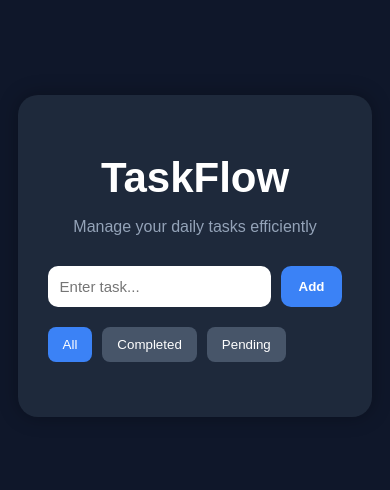
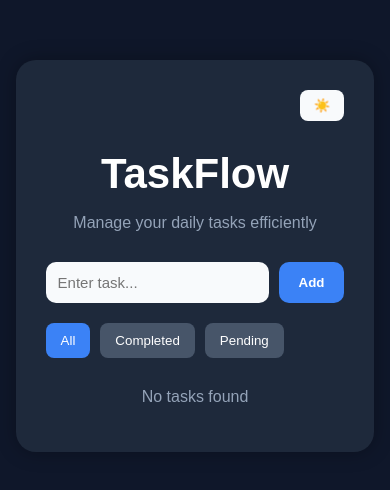
Before and after one commit to Meghana-Merla/TaskFlow, a React app in the folder frontend/: page / in a window 390 px wide. Shown: the part 186-676 px from the top of the page. Built offline with nearby package versions, Linux system fonts and the light colour scheme; the HTML template or start-up script is replaced by a standard one.

Commit message:
Enhanced UI with dark mode and responsive layout

```diff
--- a/frontend/src/App.jsx
+++ b/frontend/src/App.jsx
@@ -3,6 +3,7 @@ import { useState, useEffect } from "react"
 function App() {
 
   const [task, setTask] = useState("")
+  const [darkMode, setDarkMode] = useState(true)
   const [tasks, setTasks] = useState(() => {
 
     const savedTasks =
@@ -94,7 +95,9 @@ function App() {
     <div
       style={{
         minHeight: "100vh",
-        backgroundColor: "#0f172a",
+        backgroundColor: darkMode
+          ? "#0f172a"
+          : "#e2e8f0",
         display: "flex",
         justifyContent: "center",
         alignItems: "center",
@@ -105,18 +108,48 @@ function App() {
         style={{
           width: "100%",
           maxWidth: "500px",
-          backgroundColor: "#1e293b",
+          backgroundColor: darkMode
+            ? "#1e293b"
+            : "#ffffff",
           padding: "30px",
           borderRadius: "20px",
           boxShadow: "0 0 20px rgba(0,0,0,0.3)"
         }}
       >
+        <div
+          style={{
+            display: "flex",
+            justifyContent: "flex-end",
+            marginBottom: "10px"
+          }}
+        >
 
+          <button
+            onClick={() => setDarkMode(!darkMode)}
+            style={{
+              padding: "8px 14px",
+              border: "none",
+              borderRadius: "8px",
+              cursor: "pointer",
+              backgroundColor: darkMode
+                ? "#f8fafc"
+                : "#0f172a",
+              color: darkMode
+                ? "#0f172a"
+                : "white",
+              fontWeight: "bold"
+            }}
+          >
+            {darkMode ? "☀️" : "🌙"}
+          </button>
+
+        </div>
         <h1
           style={{
             textAlign: "center",
             fontSize: "42px",
-            marginBottom: "10px"
+            marginBottom: "10px",
+            color: darkMode ? "white" : "#0f172a"
           }}
         >
           TaskFlow
@@ -125,7 +158,9 @@ function App() {
         <p
           style={{
             textAlign: "center",
-            color: "#94a3b8",
+            color: darkMode
+              ? "#94a3b8"
+              : "#475569",
             marginBottom: "30px"
           }}
         >
@@ -136,7 +171,8 @@ function App() {
           style={{
             display: "flex",
             gap: "10px",
-            marginBottom: "20px"
+            marginBottom: "20px",
+            alignItems: "stretch"
           }}
         >
 
@@ -151,20 +187,26 @@ function App() {
               border: "none",
               borderRadius: "10px",
               outline: "none",
-              fontSize: "15px"
+              fontSize: "15px",
+              backgroundColor: darkMode
+                ? "#f8fafc"
+                : "#ffffff",
+              color: "#0f172a",
+              fontWeight: "500"
             }}
           />
 
           <button
             onClick={addTask}
             style={{
-              padding: "12px 18px",
+              padding: "0 20px",
               border: "none",
               borderRadius: "10px",
               backgroundColor: "#3b82f6",
               color: "white",
               cursor: "pointer",
-              fontWeight: "bold"
+              fontWeight: "bold",
+              transition: "0.3s"
             }}
           >
             Add
@@ -204,17 +246,36 @@ function App() {
         </div>
 
         {
+          filteredTasks.length === 0 && (
+            <p
+              style={{
+                textAlign: "center",
+                color: darkMode
+                  ? "#94a3b8"
+                  : "#475569",
+                marginTop: "30px"
+              }}
+            >
+              No tasks found
+            </p>
+          )
+        }
+
+        {
           filteredTasks.map((item) => (
             <div
               key={item.id}
               style={{
-                backgroundColor: "#334155",
+                backgroundColor: darkMode
+                  ? "#334155"
+                  : "#e2e8f0",
                 padding: "15px",
                 borderRadius: "12px",
                 marginBottom: "12px",
                 display: "flex",
                 justifyContent: "space-between",
-                alignItems: "center"
+                alignItems: "center",
+                transition: "0.3s"
               }}
             >
 
@@ -239,7 +300,9 @@ function App() {
                       : "none",
                     color: item.completed
                       ? "#94a3b8"
-                      : "white"
+                      : darkMode
+                        ? "white"
+                        : "#0f172a"
                   }}
                 >
                   {item.title}
@@ -251,7 +314,9 @@ function App() {
                 onClick={() => deleteTask(item.id)}
                 style={{
                   backgroundColor: "#ef4444",
-                  border: "none",
+                  border: darkMode
+                    ? "none"
+                    : "1px solid #cbd5e1",
                   padding: "8px 12px",
                   borderRadius: "8px",
                   color: "white",
```
